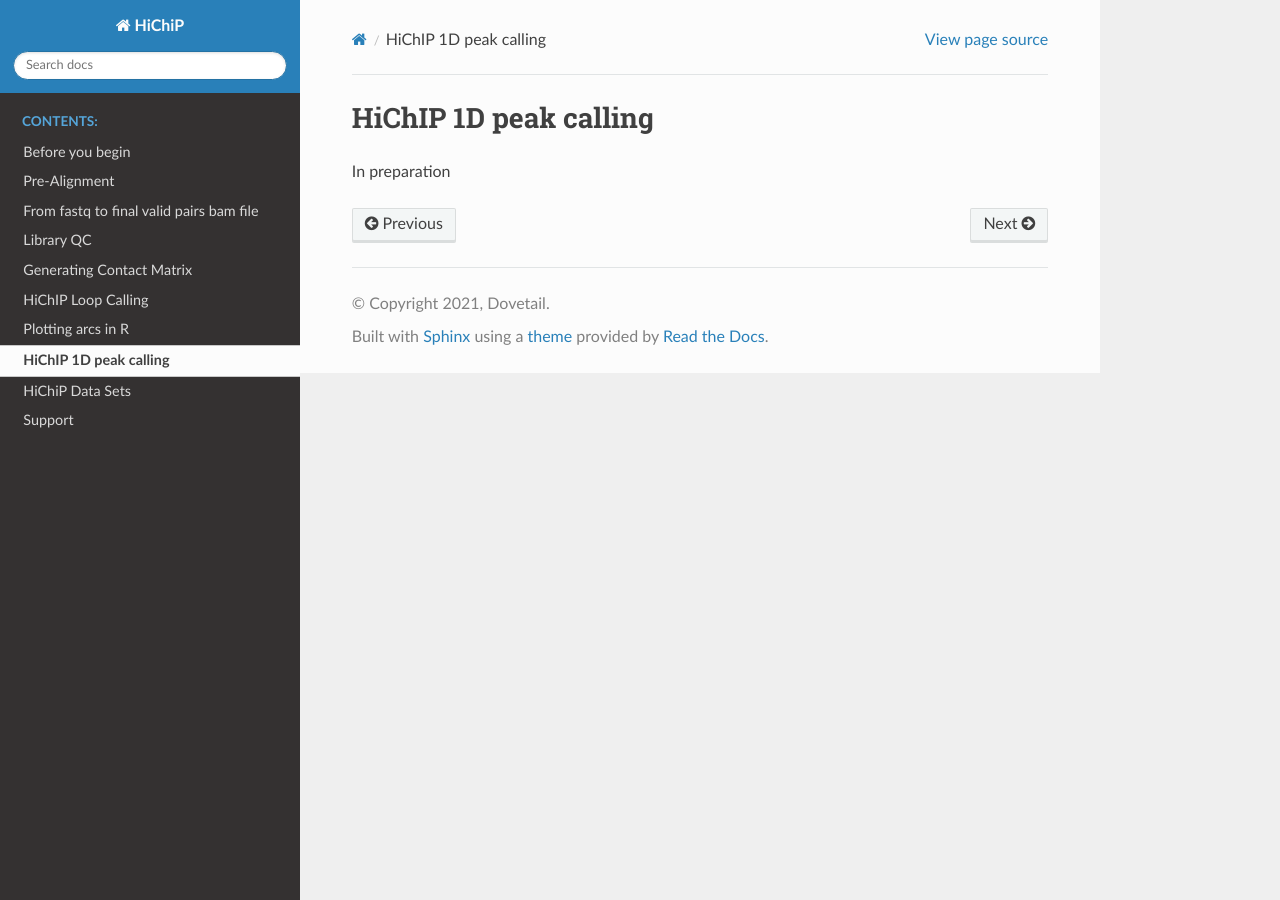
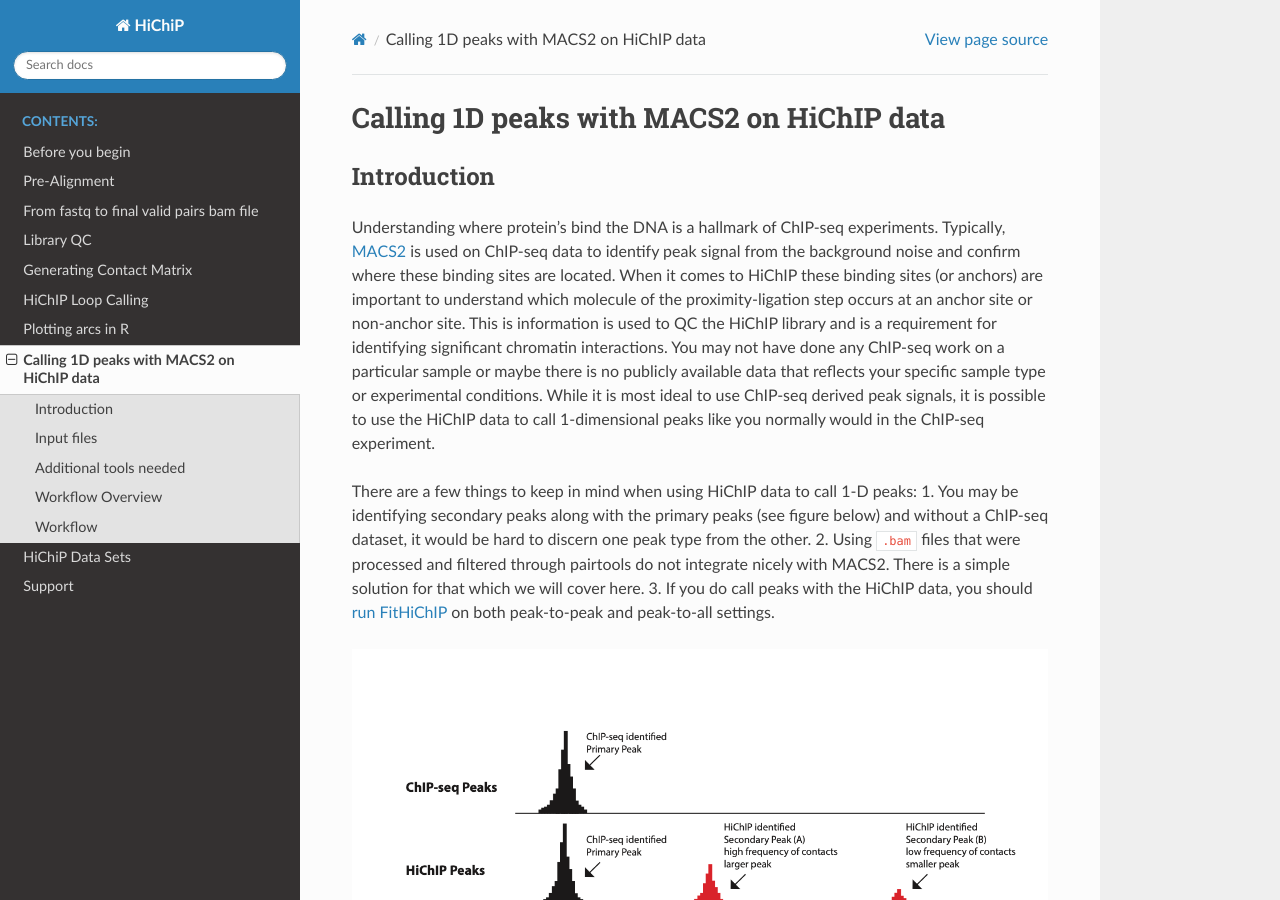
Before and after one commit to dovetail-genomics/HiChiP, a Sphinx documentation site: the page built from docs/source/1D_peak.rst, in a window 1280 px wide and 900 px high. Built offline with Sphinx 7.4.7 and the Read the Docs theme 2.0.0, drawn with Linux system fonts in a browser that asks for light colours; some of the changed text lies outside the part shown.

Commit message:
new page HiChiP 1D calls

```diff
--- a/docs/source/1D_peak.rst
+++ b/docs/source/1D_peak.rst
@@ -1,6 +1,58 @@
 .. _1DPEAK:
 
-HiChIP 1D peak calling
-======================
+Calling 1D peaks with MACS2 on HiChIP data
+==========================================
 
-In preparation
+Introduction
+------------
+
+Understanding where protein’s bind the DNA is a hallmark of ChIP-seq experiments. Typically, `MACS2 <https://github.com/macs3-project/MACS>`_  is used on ChIP-seq data to identify peak signal from the background noise and confirm where these binding sites are located. When it comes to HiChIP these binding sites (or anchors) are important to understand which molecule of the proximity-ligation step occurs at an anchor site or non-anchor site. This is information is used to QC the HiChIP library and is a requirement for identifying significant chromatin interactions. You may not have done any ChIP-seq work on a particular sample or maybe there is no publicly available data that reflects your specific sample type or experimental conditions. While it is most ideal to use ChIP-seq derived peak signals, it is possible to use the HiChIP data to call 1-dimensional peaks like you normally would in the ChIP-seq experiment.
+
+There are a few things to keep in mind when using HiChIP data to call 1-D peaks:
+1.	You may be identifying secondary peaks along with the primary peaks (see figure below) and without a ChIP-seq dataset, it would be hard to discern one peak type from the other.
+2.	Using ``.bam`` files that were processed and filtered through pairtools do not integrate nicely with MACS2. There is a simple solution for that which we will cover here.
+3.	If you do call peaks with the HiChIP data, you should :ref:`run FitHiChIP <LPS>` on both peak-to-peak and peak-to-all settings.
+
+.. image:: /images/1D.png
+
+
+Input files
+-----------
+
+- :ref:`.bam <FINALBAM>` file generated at the :ref:`from fastq to final valid pairs bam file <FTB>` step.
+
+Additional tools needed
+-----------------------
+
+- `MACS2 <https://github.com/macs3-project/MACS>`_
+
+Workflow Overview
+-----------------
+
+1.	Select the primary alignment in the bam file and convert to bed format.
+2.	Run MACS2.
+
+Workflow
+--------
+
+1.	Select the primary alignment in the bam file and convert to bed format.
+
+**Command:**
+
+.. code-block:: console
+
+   samtools –view –h –F 0x900 mapped.bam | bedtools bamtobed -i stdin > prefix.primary.aln.bed
+
+
+   Here we’re using samtools ``-view`` funtcion to retain the header (-h) and filter and keep (-F) the primary alignment (flag ID – 0X900) of the input bam file. Then the filtered alignments are being pipped into bedtools to convert the alignment (bam format) to bed format using the input flag for a UNIX piped input (stdin). Resulting in a final bed file.
+
+
+2.	Run MACS2.
+
+**Command:**
+
+.. code-block:: console
+
+   Macs2 callpeak –t prefix.primary.aln.bed -n prefix.macs2
+
+Here we are using macs2 callpeak function the treatment file (-t) which is the primary alignment bed file, with a particular prefix assigned to the outputs (-n).
```
Also changed, not shown: docs/source/images/1D.png (added).
